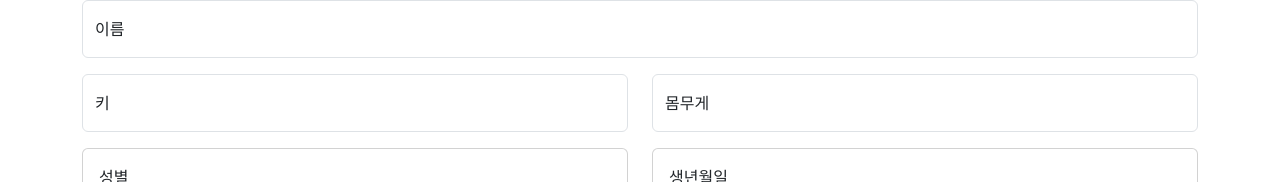
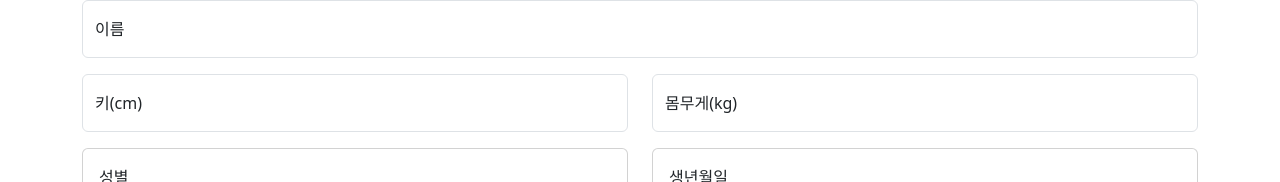
Before and after one commit to SG-Capstone-SHrack/SHrack-front, a React (Create React App) app: page /signup in a window 1280 px wide. Shown: the part 229-411 px from the top of the page. Built offline with nearby package versions, Linux system fonts and the light colour scheme.

Commit message:
회원가입 : 비밀번호 검증 추가

```diff
--- a/src/account/Signup.jsx
+++ b/src/account/Signup.jsx
@@ -28,6 +28,14 @@ function Signup() {
   }, [id]);
 
   const [password, setPassword] = useState('');
+  const [isPasswordValid, setIsPasswordValid] = useState(false);
+  useEffect(() => {
+    // password validation check
+    if (password === '') {
+      setIsIdValid(false);
+    }
+  }, [password]);
+
   const [passwordCheck, setPasswordCheck] = useState('');
   const [gender, setGender] = useState('');
   const [height, setHeight] = useState('');
@@ -62,7 +70,7 @@ function Signup() {
               type="ID"
               placeholder="아이디"
               onChange={e => setId(e.target.value)}
-              isInvalid={isIdValid ? false : true}
+              isInvalid={!isIdValid}
             />
             <Form.Control.Feedback type="invalid">
               아이디를 입력해주세요.{' '}
@@ -111,10 +119,10 @@ function Signup() {
         <Row>
           <Col>
             <Form.Group className="mb-3" controlId="height">
-              <FloatingLabel controlId="height" label="키" className="mb-3">
+              <FloatingLabel controlId="height" label="키(cm)" className="mb-3">
                 <Form.Control
                   type="number"
-                  placeholder="키"
+                  placeholder="키(cm)"
                   onChange={e => setHeight(e.target.value)}
                 />
               </FloatingLabel>
@@ -122,10 +130,13 @@ function Signup() {
           </Col>
           <Col>
             <Form.Group className="mb-3" controlId="weight">
-              <FloatingLabel controlId="weight" label="몸무게" className="mb-3">
+              <FloatingLabel
+                controlId="weight"
+                label="몸무게(kg)"
+                className="mb-3">
                 <Form.Control
                   type="number"
-                  placeholder="몸무게"
+                  placeholder="몸무게(kg)"
                   onChange={e => setWeight(e.target.value)}
                 />
               </FloatingLabel>
```
